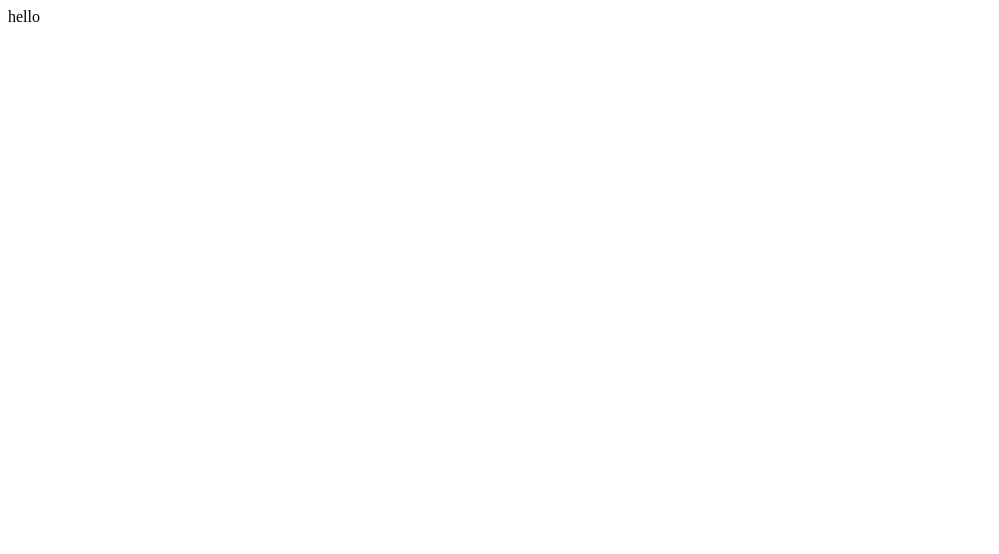
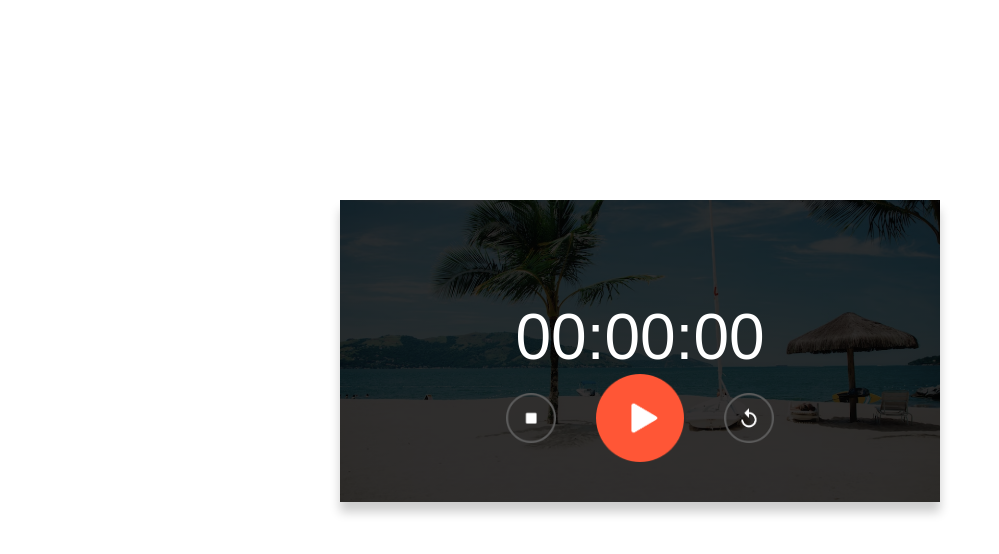
Before and after one commit to shloksuman/StopWatch, a plain HTML site: page index.html in a window 1280 px wide. Shown: the whole page, without its empty margins (0-999 px from the left). Drawn offline with Linux system fonts and the light colour scheme.

Commit message:
completed ( thanks to tutorial )

```diff
--- a/index.html
+++ b/index.html
@@ -1 +1,21 @@
-hello
+<!DOCTYPE html>
+<html lang="en">
+<head>
+    <meta charset="UTF-8">
+    <meta name="viewport" content="width=device-width, initial-scale=1.0">
+    <title>StopWatch</title>
+    <link rel="stylesheet" href="style.css">
+</head>
+<body>
+    <div class="container">
+        <h1 id="displayTime">00:00:00</h1>
+        <div class="buttons">
+            <img src="images/stop.png" onclick="watchStop()" alt="">
+            <img src="images/start.png" onclick="watchStart()" alt="">
+            <img src="images/reset.png" onclick="watchReset()" alt="">
+        </div>
+
+    </div>
+    <script src="script.js"></script>
+</body>
+</html>
--- a/script.js
+++ b/script.js
@@ -1 +1,37 @@
-hello
+let [seconds, minutes ,hours] = [0,0,0];
+let displayTime = document.getElementById("displayTime");
+let timer = null;
+
+function stopwatch(){
+    seconds++;
+    if(seconds == 60 ){
+        seconds = 0 ;
+        minutes++;
+        if(minutes==60){
+            minutes=0;
+            hours++;
+        }
+    }
+    let h = hours < 10 ? "0" + hours : hours ;
+    let m = minutes < 10 ? "0" + minutes : minutes ;
+    let s = seconds < 10 ? "0" + seconds : seconds ;
+
+    displayTime.innerHTML = h + ":"  + m + ":" + s ;
+}
+
+function watchStart(){
+    if(timer!= null){
+        clearInterval(timer);
+    }
+   timer = setInterval(stopwatch,1000);
+}
+
+function watchStop(){
+    clearInterval(timer);
+}
+
+function watchReset(){
+    clearInterval(timer);
+    [seconds, minutes, hours] = [0,0,0];
+    displayTime.innerHTML = "00:00:00";
+}
--- a/style.css
+++ b/style.css
@@ -1 +1,43 @@
-hello
+* {
+    margin: 0;
+    padding: 0;
+    font-family: 'Poppins' , sans-serif;
+    box-sizing: border-box;
+}
+
+.container {
+    width: 90%;
+    max-width: 600px;
+    background: linear-gradient(135deg,blue , red );
+    background-image: linear-gradient(rgba(0,0,0,0.8) , rgba(0,0,0,0.8)), url(images/background.png);
+    background-size: cover;
+    background-position: center;
+    text-align: center;
+    padding: 40px 0;
+    color: white;
+    margin: 200px auto 0;
+    box-shadow: 0 10px 10px rgba(0, 0, 0, 0.2);
+}
+
+.container h1 {
+    margin-top: 60px;
+    font-size: 64px;
+    font-weight: 300;
+
+}
+
+.buttons {
+    display: flex;
+    align-items: center;
+    justify-content: center;
+}
+
+.buttons img {
+    width: 50px;
+    margin: 0 20px ;
+    cursor: pointer;
+}
+
+.buttons img:nth-child(2) {
+    width: 88px;
+}
```
Also changed, not shown: images/background.png (added), images/reset.png (added), images/start.png (added), images/stop.png (added).
